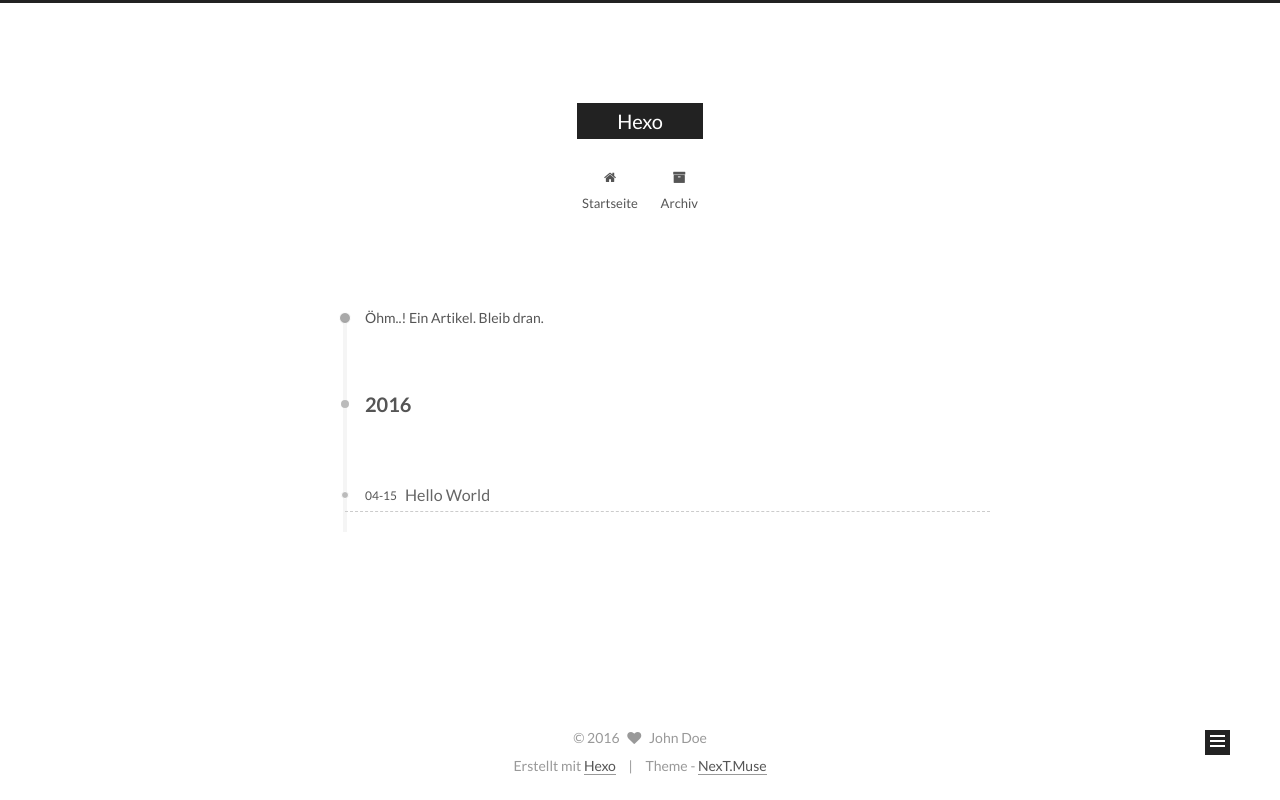
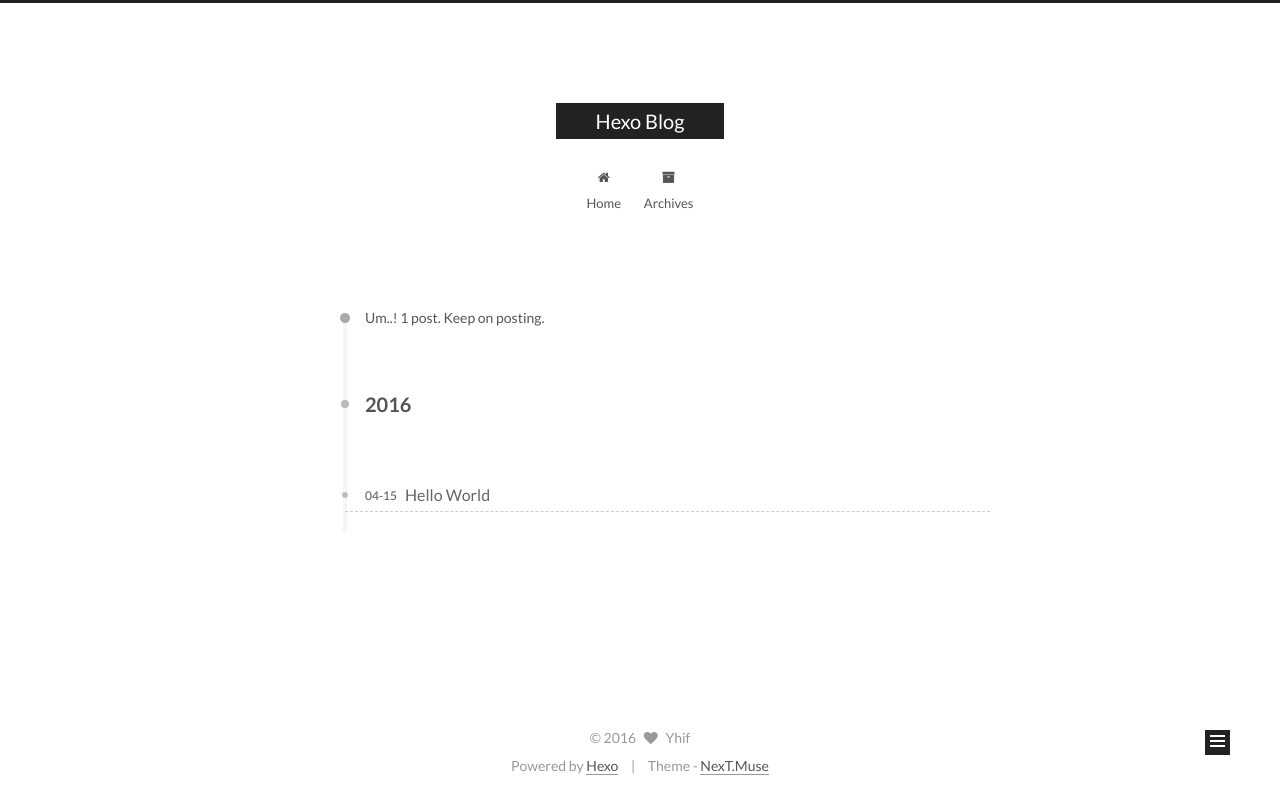
Before and after one commit to Yhif/Yhif.github.io, a plain HTML site: page archives/2016/04/index.html in a window 1280 px wide. Drawn offline with Linux system fonts and the light colour scheme.

Commit message:
Site updated: 2016-04-15 10:44:25

```diff
--- a/archives/2016/04/index.html
+++ b/archives/2016/04/index.html
@@ -82,12 +82,12 @@
 
 <meta name="description">
 <meta property="og:type" content="website">
-<meta property="og:title" content="Hexo">
+<meta property="og:title" content="Hexo Blog">
 <meta property="og:url" content="http://yoursite.com/archives/2016/04/index.html">
-<meta property="og:site_name" content="Hexo">
+<meta property="og:site_name" content="Hexo Blog">
 <meta property="og:description">
 <meta name="twitter:card" content="summary">
-<meta name="twitter:title" content="Hexo">
+<meta name="twitter:title" content="Hexo Blog">
 <meta name="twitter:description">
 
 
@@ -106,7 +106,7 @@
   };
 </script>
 
-  <title> Archiv | Hexo </title>
+  <title> Archive | Hexo Blog </title>
 </head>
 
 <body itemscope itemtype="http://schema.org/WebPage" lang="">
@@ -137,7 +137,7 @@
   <div class="custom-logo-site-title">
     <a href="/"  class="brand" rel="start">
       <span class="logo-line-before"><i></i></span>
-      <span class="site-title">Hexo</span>
+      <span class="site-title">Hexo Blog</span>
       <span class="logo-line-after"><i></i></span>
     </a>
   </div>
@@ -164,7 +164,7 @@
 
               <i class="menu-item-icon fa fa-home fa-fw"></i> <br />
 
-            Startseite
+            Home
           </a>
         </li>
 
@@ -174,7 +174,7 @@
 
               <i class="menu-item-icon fa fa-archive fa-fw"></i> <br />
 
-            Archiv
+            Archives
           </a>
         </li>
 
@@ -204,7 +204,7 @@
 
 
 
-      Öhm..! Ein Artikel. Bleib dran.
+      Um..! 1 post. Keep on posting.
     </span>
 
 
@@ -285,16 +285,16 @@
       <section class="site-overview sidebar-panel  sidebar-panel-active ">
         <div class="site-author motion-element" itemprop="author" itemscope itemtype="http://schema.org/Person">
           <img class="site-author-image" itemprop="image"
-               src="/images/default_avatar.jpg"
-               alt="John Doe" />
-          <p class="site-author-name" itemprop="name">John Doe</p>
+               src="https://wx.qq.com/cgi-bin/mmwebwx-bin/webwxgeticon?seq=617581839&username=@b13a8fdb38333d6f7c7c0aef059b3ba2f297261d8f8db82726a3343adc0ecfa8&skey=@crypt_229ac2c9_8c6a33bbdc1c77a820d38ba782df32d0&type=big"
+               alt="Yhif" />
+          <p class="site-author-name" itemprop="name">Yhif</p>
           <p class="site-description motion-element" itemprop="description"></p>
         </div>
         <nav class="site-state motion-element">
           <div class="site-state-item site-state-posts">
             <a href="/archives">
               <span class="site-state-item-count">1</span>
-              <span class="site-state-item-name">Artikel</span>
+              <span class="site-state-item-name">posts</span>
             </a>
           </div>
 
@@ -337,11 +337,11 @@
   <span class="with-love">
     <i class="fa fa-heart"></i>
   </span>
-  <span class="author" itemprop="copyrightHolder">John Doe</span>
+  <span class="author" itemprop="copyrightHolder">Yhif</span>
 </div>
 
 <div class="powered-by">
-  Erstellt mit  <a class="theme-link" href="http://hexo.io">Hexo</a>
+  Powered by <a class="theme-link" href="http://hexo.io">Hexo</a>
 </div>
 
 <div class="theme-info">
--- a/css/main.css
+++ b/css/main.css
@@ -1534,7 +1534,7 @@
   width: 4px;
   height: 4px;
   border-radius: 50%;
-  background: #1cffff;
+  background: #c17daa;
 }
 .links-of-blogroll {
   font-size: 13px;
```
Also changed, not shown: 2016/04/15/hello-world/index.html (+14 -14 lines), archives/2016/index.html (+14 -14 lines), archives/index.html (+14 -14 lines), index.html (+14 -14 lines).
